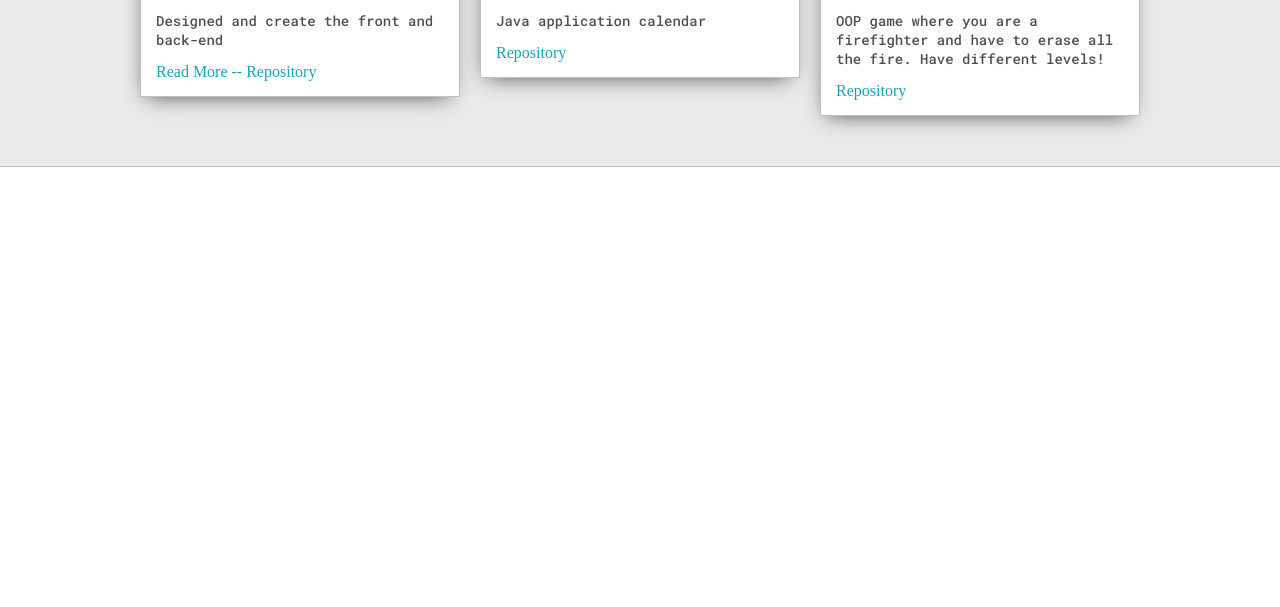
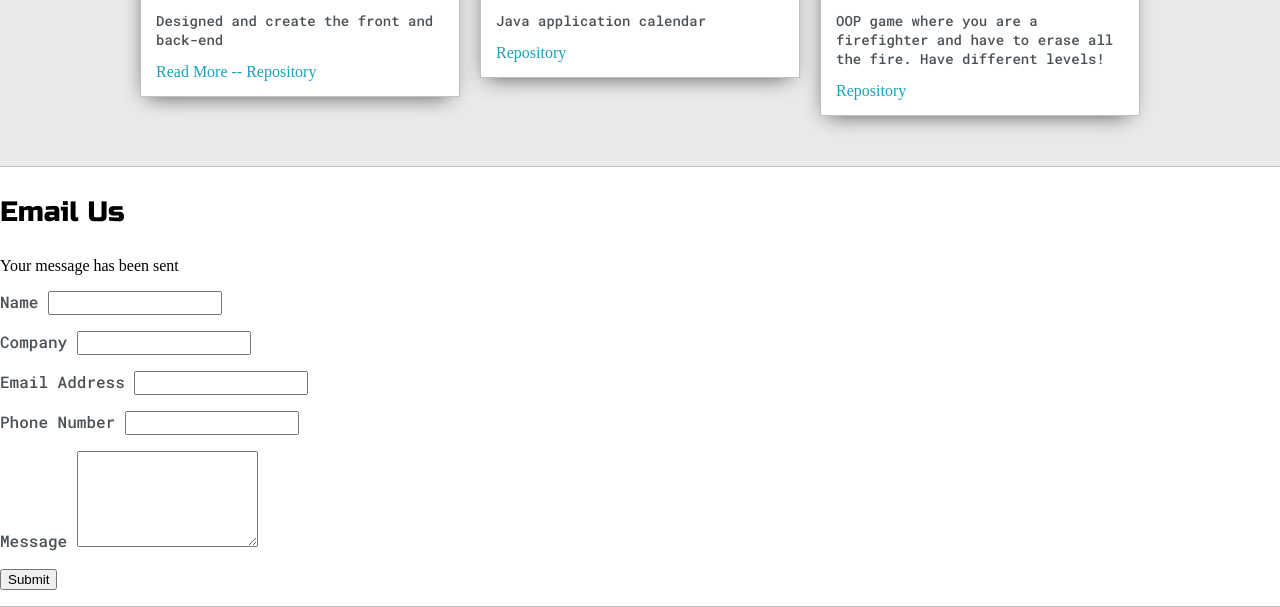
Before and after one commit to joaofcmont/JoeyFrancis.github.io, a plain HTML site: page index.html in a window 1280 px wide. Shown: the part 1685-2292 px from the top of the page. Before the commit the page ends 1852 px from the top, so only its background shows below. Drawn offline with Linux system fonts and the light colour scheme.

Commit message:
adding form html

```diff
--- a/index.html
+++ b/index.html
@@ -171,6 +171,40 @@
 		</div>
 	</section>
 
+	<section class="s2">
+	<div class="contact">
+		<h3>Email Us</h3>
+		<div class="alert">Your message has been sent</div>
+		<form id="contactForm">
+			<p>
+				<label>Name</label>
+				<input type="text" name="name" id="name" required>
+			</p>
+			<p>
+				<label>Company</label>
+				<input type="text" name="company" id="company">
+			</p>
+			<p>
+				<label>Email Address</label>
+				<input type="email" name="email" id="email" required>
+			</p>
+			<p>
+				<label>Phone Number</label>
+				<input type="text" name="phone" id="phone">
+			</p>
+			<p class="full">
+				<label>Message</label>
+				<textarea name="message" rows="5" id="message"></textarea>
+			</p>
+			<p class="full">
+				<button type="submit">Submit</button>
+			</p>
+		</form>
+	</div>
+	</div>
+	</div>
+	</section>
+
 
 	<script type="text/javascript" src="script.js"></script>
 </body>
```
